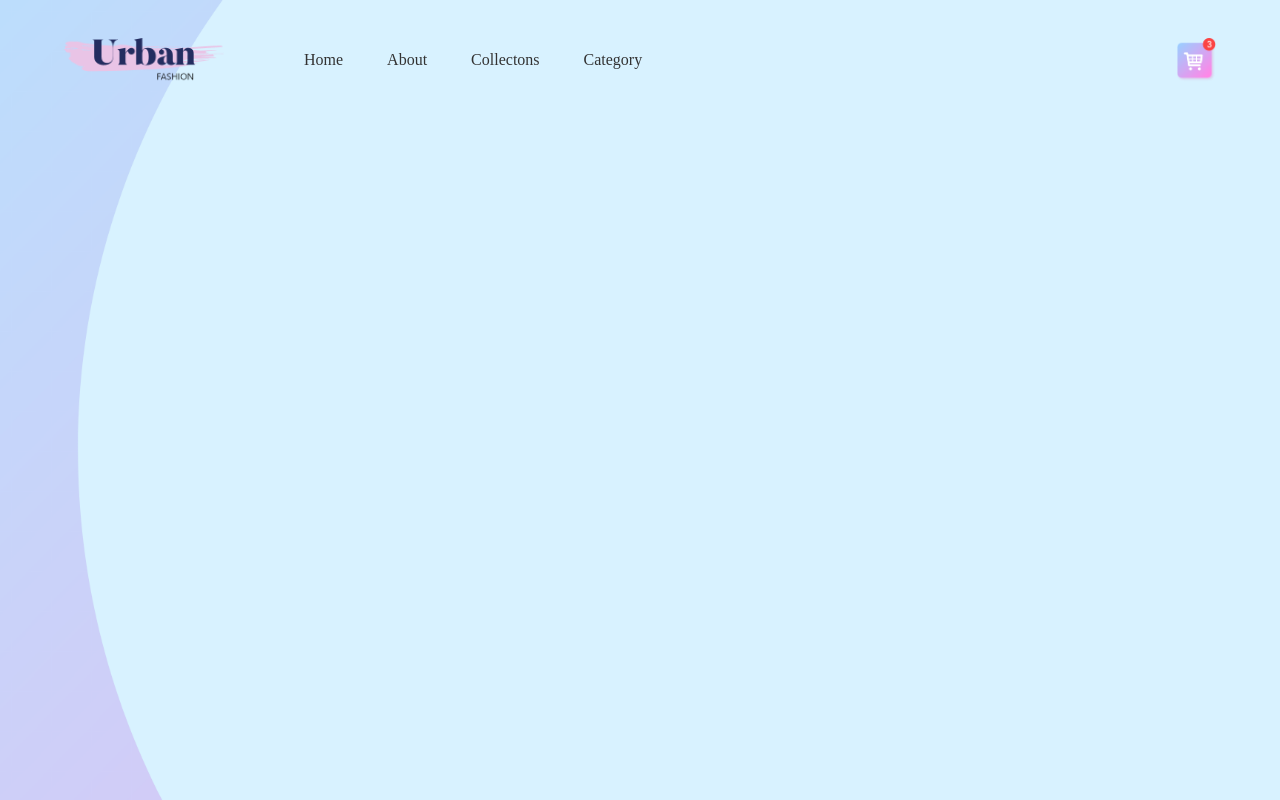
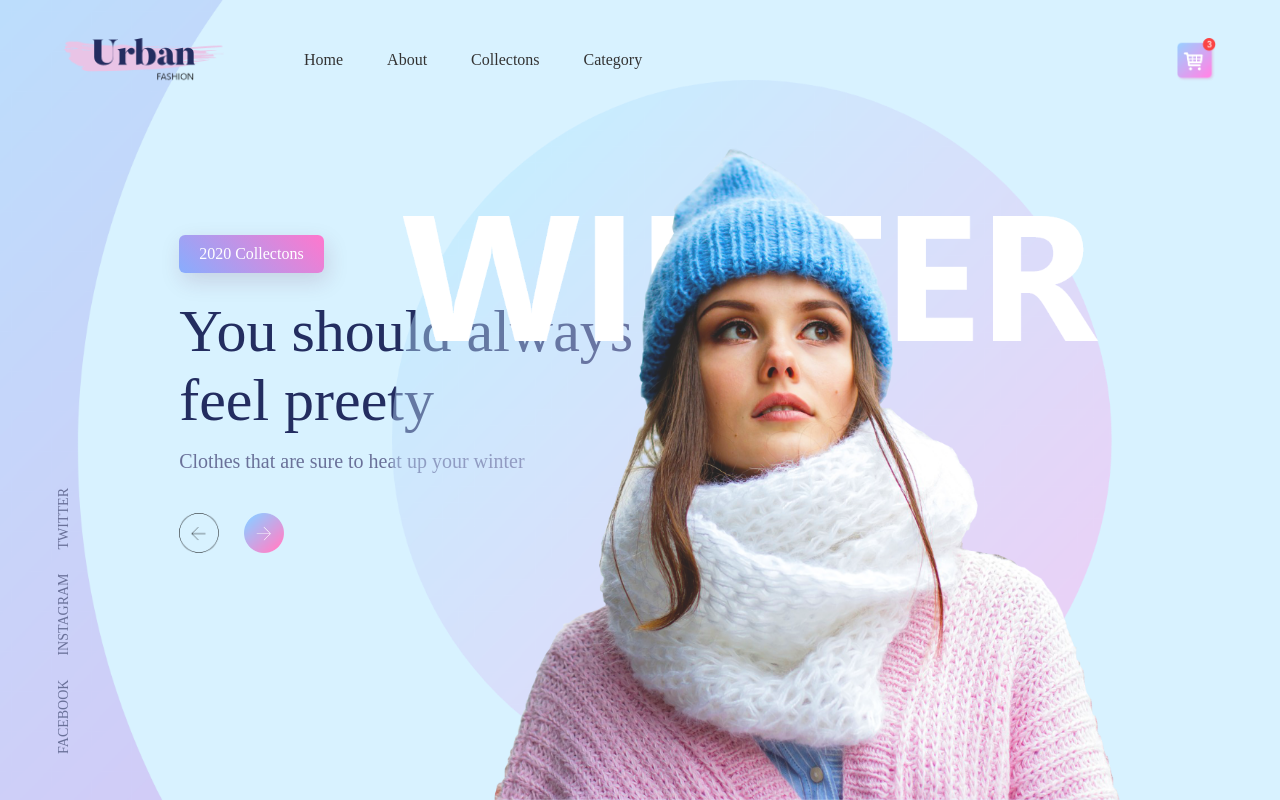
Before and after one commit to shilpathakur3/mywebsite, a plain HTML site: page index.html in a window 1280 px wide. Drawn offline with Linux system fonts and the light colour scheme.

Commit message:
rcnt chngs

```diff
--- a/index.html
+++ b/index.html
@@ -20,6 +20,26 @@
              </nav>
              <img src="images/cart.png" class="cart">
          </div>
+
+         <div class="content">
+            <a href="" class="btn">2020 Collectons</a>
+            <h1>You should always<br> feel preety</h1>
+            <p>Clothes that are sure to heat up your winter</p>
+
+            <div class="arrow-icons">
+                <img src="images/back-arrow.png">
+                <img src="images/next-arrow.png">
+            </div>
+        </div>
+
+        <img src="images/img.png" class="feature-img">
+
+        <div class="social-links">
+            <a href="">FACEBOOK</a>
+            <a href="">INSTAGRAM</a>
+            <a href="">TWITTER</a>
+        </div>
     </div>
+
 </body>
 </html>
--- a/style.css
+++ b/style.css
@@ -48,3 +48,63 @@ nav ul li a {
   text-decoration: none;
   color: #333;
 }
+
+.content h1 {
+  font-size: 60px;
+  font-weight: 100;
+  margin-top: 24px;
+  margin-bottom: 15px;
+  color: #232d60;
+}
+
+.content p {
+  font-size: 20px;
+  color: #6a7199;
+}
+
+.content {
+  margin-left: 10%;
+  margin-top: 10%;
+}
+
+.content .btn {
+  display: inline-block;
+  background: linear-gradient(45deg, #87adfe, #ff77cd);
+  border-radius: 6px;
+  padding: 10px 20px;
+  box-sizing: border-box;
+  text-decoration: none;
+  color: #fff;
+  box-shadow: 3px 8px 22px rgba(94, 28, 68, 0.15);
+}
+
+.arrow-icons {
+  margin-top: 40px;
+  display: flex;
+}
+
+.arrow-icons img {
+  width: 40px;
+  margin-right: 25px;
+}
+
+.feature-img {
+  height: 90%;
+  position: absolute;
+  bottom: 0;
+  right: 160px;
+}
+
+.social-links {
+  transform: rotate(-90deg);
+  position: absolute;
+  left: -80px;
+  bottom: 180px;
+}
+
+.social-links a {
+  text-decoration: none;
+  color: #6a7199;
+  padding-right: 20px;
+  font-size: 14px;
+}
```
